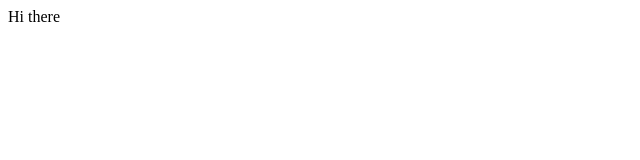
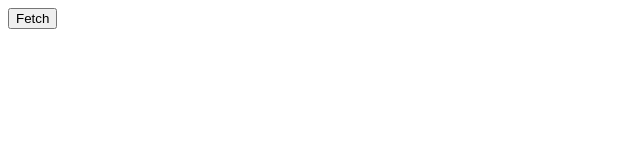
Before and after one commit to vattcarter7/TypeScript-Intro, a React (Create React App) app in the folder react-redux/: page / in a window 1280 px wide. Shown: the top 160 px of the page, without its empty margins (0-640 px from the left). Built offline with nearby package versions, Linux system fonts and the light colour scheme.

Commit message:
render list

```diff
--- a/react-redux/src/components/App.tsx
+++ b/react-redux/src/components/App.tsx
@@ -9,10 +9,21 @@
 }
 
 class _App extends Component<AppProps> {
+  onButtonClick = (): void => {
+    this.props.fetchTodos();
+  }
+
+  renderList(): JSX.Element[] {
+    return this.props.todos.map((todo: Todo) => {
+      return <div key={todo.id}>{todo.title}</div>
+    })
+  }
+
   render() {
     return (
       <div>
-        Hi there
+        <button onClick={this.onButtonClick}>Fetch</button>
+        {this.renderList()}
       </div>
     )
   }
```
